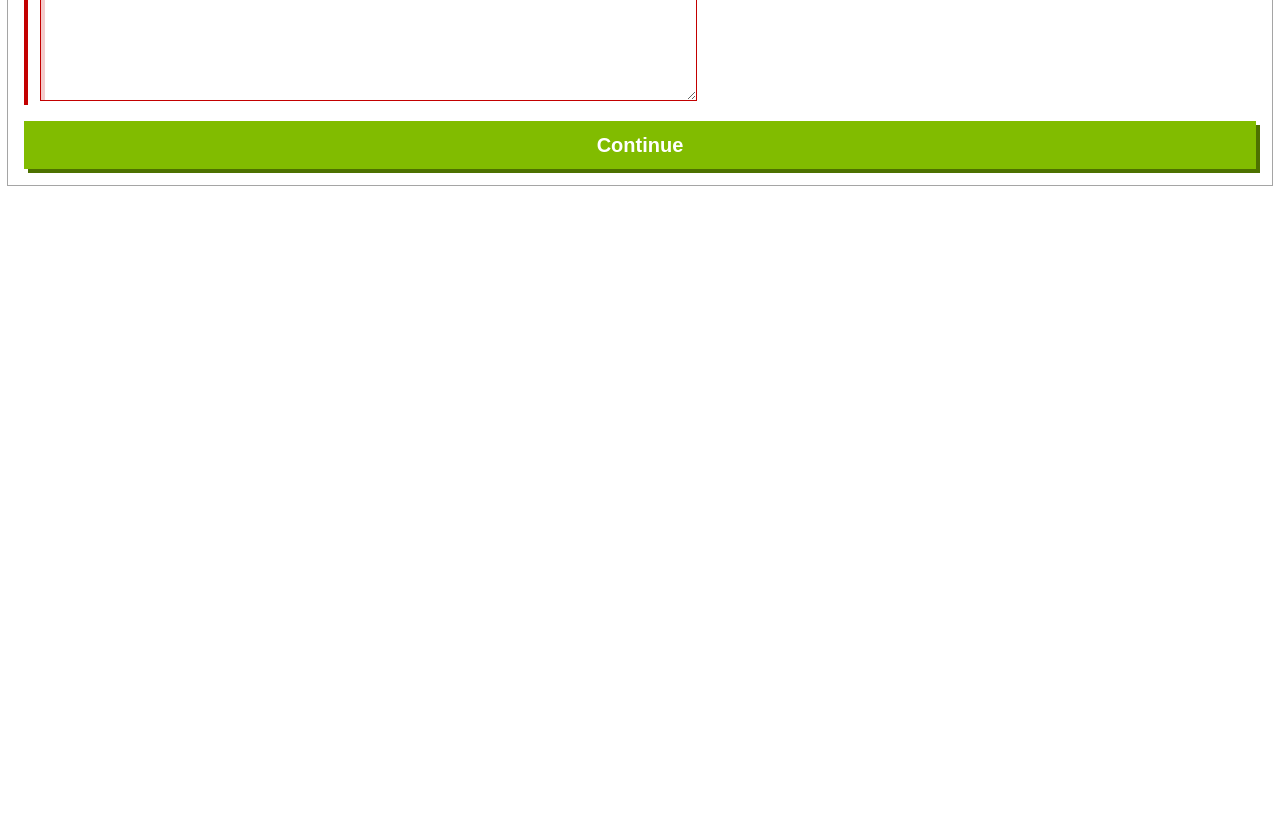
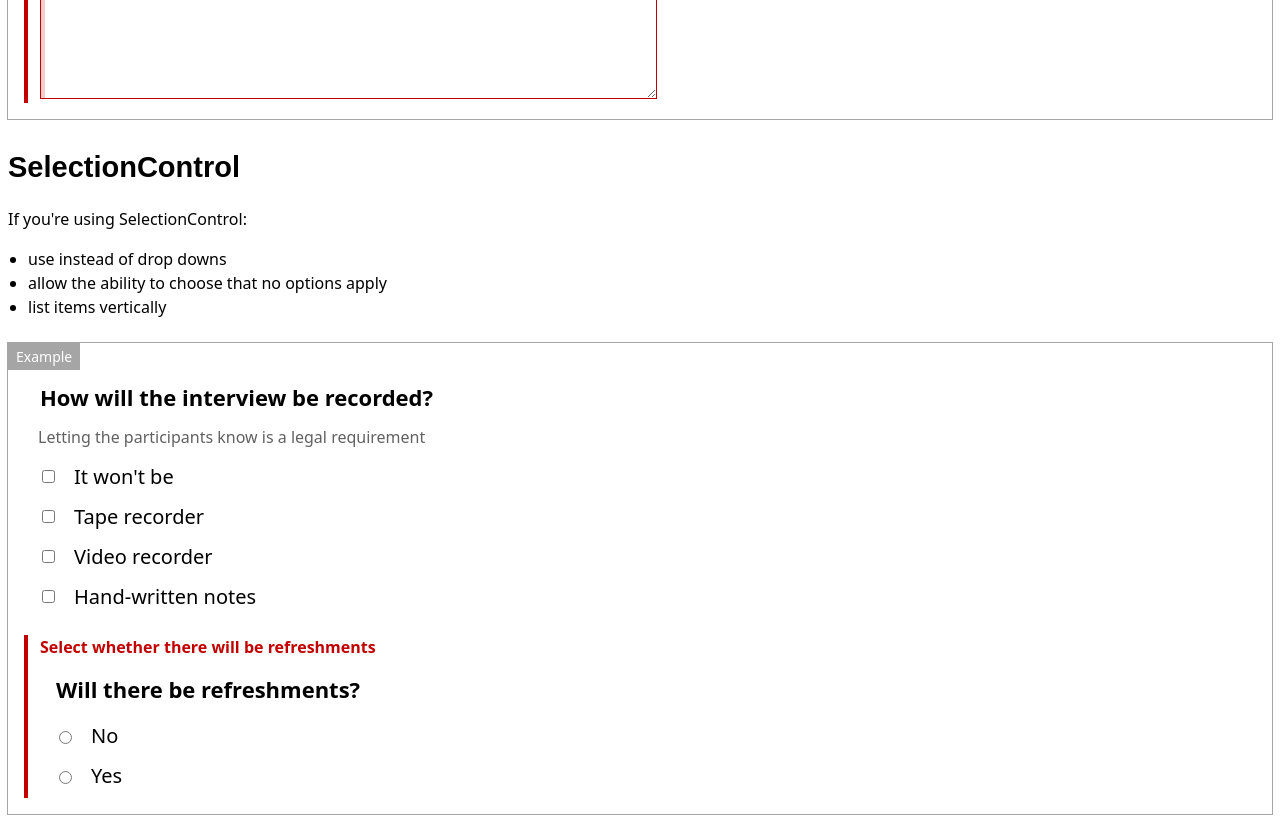
Before and after one commit to barnardos/design-system, a Gatsby app: page /gathering-input in a window 1280 px wide. Shown: the part 820-1642 px from the top of the page. Before the commit the page ends 1013 px from the top, so only its background shows below. Built offline with nearby package versions, Linux system fonts and the light colour scheme.

Commit message:
Add SelectionControl components

```diff
--- /dev/null
+++ b/src/components/MultiSelectionControlGroup/index.js
@@ -0,0 +1,9 @@
+import React from "react";
+
+import SelectionControlGroup from "../SelectionControlGroup";
+
+const MultiSelectionControlGroup = props => (
+  <SelectionControlGroup type="multi" {...props} />
+);
+
+export default MultiSelectionControlGroup;
--- a/src/components/MultilineTextControl/index.css
+++ b/src/components/MultilineTextControl/index.css
@@ -8,10 +8,10 @@
 .MultilineTextControl-element {
   border: 1px solid #1d1d1d;
   box-shadow: inset 0.25rem 0.25rem #d2d2d2;
-  font: 300 1.375rem/1.75rem system-ui;
+  font: 300 1.25rem/1.75rem system-ui;
   margin-top: 0.5rem;
   max-width: 100%;
-  padding: 0.5rem 0.5rem;
+  padding: 0.5rem 0.75rem;
   resize: vertical;
 }
 
--- /dev/null
+++ b/src/components/SelectionControl/index.css
@@ -0,0 +1,11 @@
+/** @define SelectionControl; */
+
+.SelectionControl {
+  align-items: center;
+  display: flex;
+}
+
+.SelectionControl-label {
+  font: 300 1.25rem/1.5rem system-ui;
+  margin-left: 1rem;
+}
--- /dev/null
+++ b/src/components/SelectionControl/index.js
@@ -0,0 +1,29 @@
+import PropTypes from "prop-types";
+import React from "react";
+
+import "./index.css";
+
+const SelectionControl = ({ checked, id, label, name, type = "multi" }) => (
+  <div className="SelectionControl">
+    <input
+      checked={checked}
+      className="SelectionControl-element"
+      id={id}
+      name={name}
+      type={type === "multi" ? "checkbox" : "radio"}
+    />
+    <label htmlFor={id} className="SelectionControl-label">
+      {label}
+    </label>
+  </div>
+);
+
+SelectionControl.propTypes = {
+  checked: PropTypes.oneOfType([PropTypes.bool, PropTypes.string]),
+  id: PropTypes.string.isRequired,
+  label: PropTypes.string.isRequired,
+  name: PropTypes.string.isRequired,
+  type: PropTypes.oneOf(["multi", "single"])
+};
+
+export default SelectionControl;
--- /dev/null
+++ b/src/components/SelectionControlGroup/index.css
@@ -0,0 +1,48 @@
+/** @define SelectionControlGroup; */
+
+.SelectionControlGroup-validation {
+  color: #c30000;
+  font: 600 1rem/1.5rem system-ui;
+  margin-top: 0.5rem;
+}
+
+.SelectionControlGroup-fieldset {
+  border: none;
+}
+
+.SelectionControlGroup-fieldset:not(:first-child) {
+  margin-top: 0.5rem;
+}
+
+.SelectionControlGroup-legend {
+  display: block;
+  font: 600 1.375rem/1.75rem system-ui;
+}
+
+.SelectionControlGroup-hint {
+  color: #616161;
+  font: 300 1rem/1.5rem system-ui;
+  margin-top: 0.5rem;
+}
+
+.SelectionControlGroup-selectionControls {
+  margin-top: 1rem;
+}
+
+.SelectionControlGroup-selectionControl {
+  margin-top: 1rem;
+}
+
+/**
+ * errored
+ */
+
+.SelectionControlGroup--errored {
+  box-shadow: inset 0.25rem 0 0 #c30000;
+  padding-left: 1rem;
+}
+
+.SelectionControlGroup--errored .SelectionControlGroup-element {
+  border-color: #c30000;
+  box-shadow: inset 0.25rem 0.25rem #f3cccc;
+}
--- /dev/null
+++ b/src/components/SelectionControlGroup/index.js
@@ -0,0 +1,50 @@
+import PropTypes from "prop-types";
+import React from "react";
+
+import SelectionControl from "../SelectionControl/index";
+
+import "./index.css";
+
+const SelectionControlGroup = ({
+  errored,
+  hint,
+  legend,
+  selectionControls,
+  name,
+  type,
+  validation
+}) => {
+  const className = `SelectionControlGroup ${
+    errored ? "SelectionControlGroup--errored" : ""
+  }`;
+  return (
+    <div className={className}>
+      {validation && (
+        <p className="SelectionControlGroup-validation">{validation}</p>
+      )}
+      <fieldset className="SelectionControlGroup-fieldset">
+        <legend className="SelectionControlGroup-legend">{legend}</legend>
+        {hint && <p className="SelectionControlGroup-hint">{hint}</p>}
+        <div className="SelectionControlGroup-selectionControls">
+          {selectionControls.map((selectionControl, index) => (
+            <div className="SelectionControlGroup-selectionControl" key={index}>
+              <SelectionControl name={name} type={type} {...selectionControl} />
+            </div>
+          ))}
+        </div>
+      </fieldset>
+    </div>
+  );
+};
+
+SelectionControlGroup.propTypes = {
+  errored: PropTypes.bool,
+  hint: PropTypes.string,
+  legend: PropTypes.string.isRequired,
+  name: PropTypes.string.isRequired,
+  selectionControls: PropTypes.array.isRequired,
+  type: PropTypes.oneOf(["single", "multi"]).isRequired,
+  validation: PropTypes.string
+};
+
+export default SelectionControlGroup;
--- /dev/null
+++ b/src/components/SingleSelectionControlGroup/index.js
@@ -0,0 +1,9 @@
+import React from "react";
+
+import SelectionControlGroup from "../SelectionControlGroup";
+
+const SingleSelectionControlGroup = props => (
+  <SelectionControlGroup type="single" {...props} />
+);
+
+export default SingleSelectionControlGroup;
--- a/src/components/TextControl/index.css
+++ b/src/components/TextControl/index.css
@@ -8,10 +8,10 @@
 .TextControl-element {
   border: 1px solid #1d1d1d;
   box-shadow: inset 0.25rem 0.25rem #d2d2d2;
-  font: 300 1.375rem/1 system-ui;
+  font: 300 1.25rem/1.75rem system-ui;
   margin-top: 0.5rem;
   max-width: 100%;
-  padding: 0.5rem 0.5rem;
+  padding: 0.5rem 0.75rem;
 }
 
 .TextControl-hint {
--- a/src/pages/gathering-input.js
+++ b/src/pages/gathering-input.js
@@ -4,13 +4,14 @@ import React from "react";
 import HeadingOne from "../components/HeadingOne";
 import ListItem from "../components/ListItem";
 import MultilineTextControl from "../components/MultilineTextControl";
+import MultiSelectionControlGroup from "../components/MultiSelectionControlGroup";
 import Paragraph from "../components/Paragraph";
+import SingleSelectionControlGroup from "../components/SingleSelectionControlGroup";
 import TextControl from "../components/TextControl";
 import Title from "../components/Title";
 import UnorderedList from "../components/UnorderedList";
 
 import "./index.css";
-import SubmitAction from "../components/SubmitAction/index";
 
 const Pages = () => (
   <div>
@@ -45,17 +46,73 @@ const Pages = () => (
       </div>
       <div className="Pages-exampleItem">
         <MultilineTextControl
+          errored
           hint="So that we can post the certificate"
           id="multiline-text-control-example"
           label="Address"
           size="48"
+          validation="Enter address"
           verticalSize="8"
-          errored
-          validation="Enter address as it is required"
+        />
+      </div>
+    </div>
+    <div className="Pages-headingOne">
+      <HeadingOne>{`SelectionControl`}</HeadingOne>
+    </div>
+    <div className="Pages-paragraph">
+      <Paragraph>{`If you're using SelectionControl:`}</Paragraph>
+    </div>
+    <div className="Pages-unorderedList">
+      <UnorderedList>
+        <ListItem>{`use instead of drop downs`}</ListItem>
+        <ListItem
+        >{`allow the ability to choose that no options apply`}</ListItem>
+        <ListItem>{`list items vertically`}</ListItem>
+      </UnorderedList>
+    </div>
+    <div className="Pages-example">
+      <div className="Pages-exampleItem">
+        <MultiSelectionControlGroup
+          hint="Letting the participants know is a legal requirement"
+          legend="How will the interview be recorded?"
+          name="multi-selection-control-group-example"
+          selectionControls={[
+            {
+              label: "It won't be",
+              id: "multi-selection-control-group-example-no-record"
+            },
+            {
+              label: "Tape recorder",
+              id: "multi-selection-control-group-example-audio"
+            },
+            {
+              label: "Video recorder",
+              id: "multi-selection-control-group-example-video"
+            },
+            {
+              label: "Hand-written notes",
+              id: "multi-selection-control-group-example-hand-written-notes"
+            }
+          ]}
         />
       </div>
       <div className="Pages-exampleItem">
-        <SubmitAction text="Continue" />
+        <SingleSelectionControlGroup
+          errored
+          legend="Will there be refreshments?"
+          name="single-selection-control-group-example"
+          selectionControls={[
+            {
+              label: "No",
+              id: "single-selection-control-group-example-no"
+            },
+            {
+              label: "Yes",
+              id: "single-selection-control-group-example-yes"
+            }
+          ]}
+          validation="Select whether there will be refreshments"
+        />
       </div>
     </div>
   </div>
```
